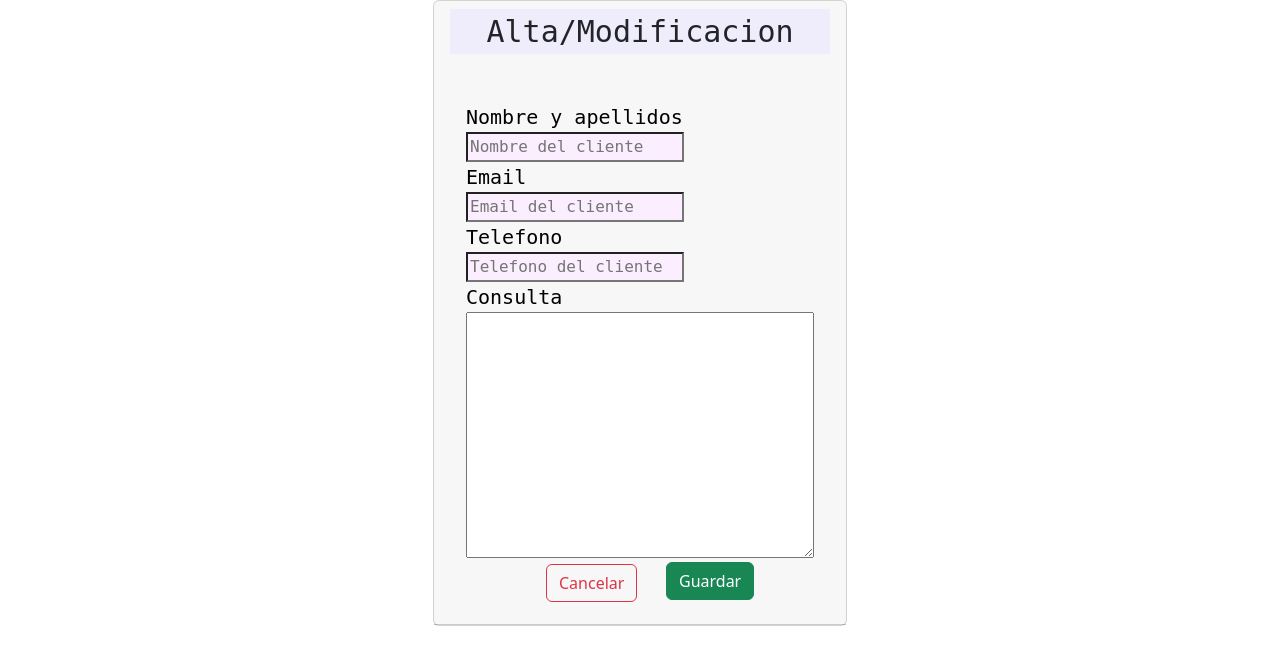
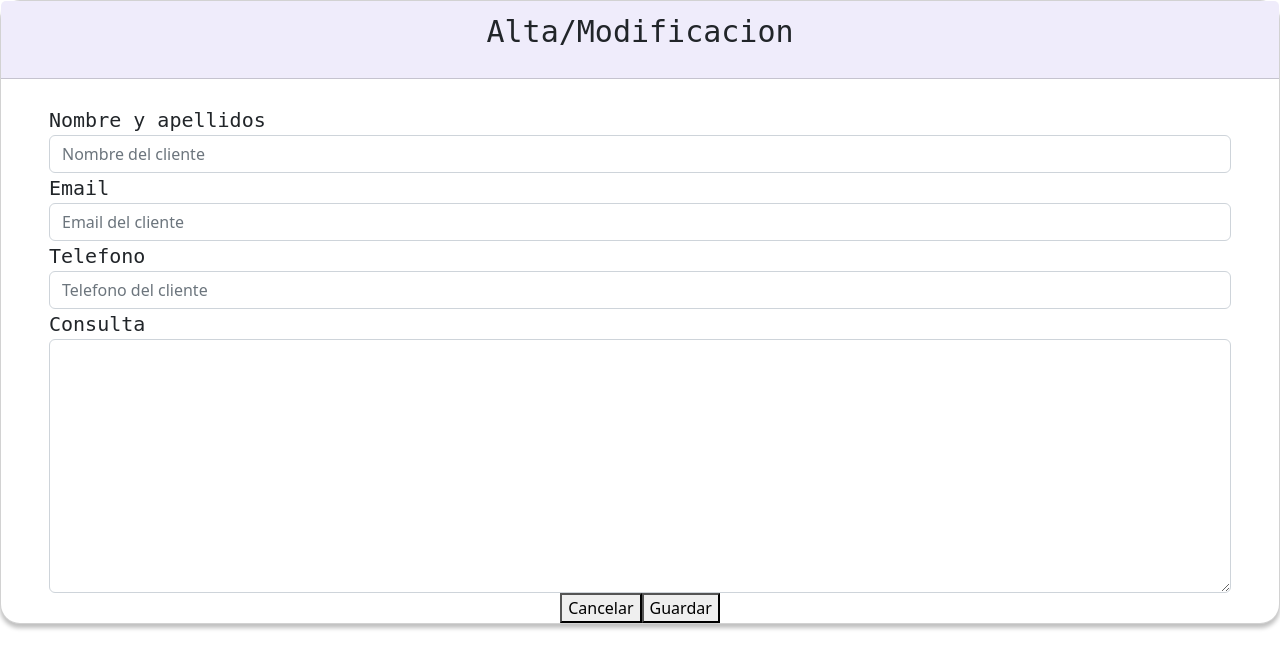
Before and after one commit to Sergio-Fernandez-Dev/quintomilenio, a PHP site: page /?action=create in a window 1280 px wide. Shown: the top 669 px of the page. Run offline with PHP 8.4, Linux system fonts and the light colour scheme.

Commit message:
Form Style Complete

```diff
--- a/src/Views/form.css
+++ b/src/Views/form.css
@@ -12,7 +12,7 @@ label{
     font-family: monospace;
     font-size: 20px;
     font-style: bold;
-    color: black;
+
     max-width: 100%;
 
 }
@@ -39,53 +39,49 @@ h1{
 
 }
 
-.card-mb-3{
-    border-radius: 1px;
-    box-shadow: 0 10px 20px 0;
-    margin-top: 320px;
+.card{
+    border-radius: 20px;
+    box-shadow: 0px 4px 4px rgba(0, 0, 0, 0.25);
+    width: 100%;
 
 
 }
 
 .card-body{
-    max-width: 260px;
-    max-width: 380px;
    /* background-color: aqua; */
-
+   padding: 0 3rem;
 
 }
-.card-dataa{
+.form-edit{
+    display: flex;
+    align-items: left;
+    justify-content: center;
+    flex-direction: column;
+}
+
+.card-data{
 
     max-width: 100%;
-
+    margin-top: 10px;
 }
 
-
-.saveButton{
-    display: grid;
-    grid-row: end;
-    width:20px;
-    padding-top: 10px;
-    margin-left: 200px;
-    margin-top: -50px;
-
-
-}
-.cancellButton{
-    display: grid;
-    grid-row: start;
-    width:80px;
-    padding-top: -10px;
-    margin-left: 80px;
+.buttons-container{
+ display: flex;
+ justify-content: center;
 
 
 }
 
-input{
+.buttons{
+    display: flex;
+    justify-content: space-between;
+    align-items: center;
+    max-width: 600px;
 
-    font-family: monospace;
-    background-color: rgb(251, 238, 255);
-    max-width: 100%;
+}
+
+.card-header{
+    background-color: #EFECFB;
 
 }
 
--- a/src/Views/form.php
+++ b/src/Views/form.php
@@ -33,35 +33,41 @@ if ($data["action"] == "update") {
         <link rel="stylesheet" href="src/Views/form.css">
         <div class='card mb-3' style='max-width: 80em;'>
             <div class='card-header'>
+
                 <p class='card-tittle'>Alta/Modificacion</p>
+
+            </div>
                 <div class='card-body '>
 
-                    <form method="post" action='?action=<?php echo $data['action'] ?>&id=<?php echo $id ?>'>
+                    <form method="post" class="form-edit" action='?action=<?php echo $data['action'] ?>&id=<?php echo $id ?>'>
 
                         <p class='card-data'></p>
                         <label for="name">Nombre y apellidos </label>
-                        <input type="text" name="name" value="<?php echo $name; ?>" placeholder="Nombre del cliente" required>
+                        <input type="text" class="form-control" name="name" value="<?php echo $name; ?>" placeholder="Nombre del cliente" required>
 
 
                         <label for="email">Email</label>
-                        <input type="text" name="email" value="<?php echo $email; ?>" placeholder="Email del cliente" required>
+                        <input type="text" class="form-control" name="email" value="<?php echo $email; ?>" placeholder="Email del cliente" required>
 
 
                         <label for="phone">Telefono</label>
-                        <input type="text" name="phone" value="<?php echo $phone; ?>" placeholder="Telefono del cliente" required>
+                        <input type="text" class="form-control" name="phone" value="<?php echo $phone; ?>" placeholder="Telefono del cliente" required>
 
                         <label for="issue">Consulta</label>
-                        <textarea name="user_query" rows="10" cols="50" required><?php echo $userQuery; ?> </textarea>
+                        <textarea name="user_query" class="form-control" rows="10" cols="50" required><?php echo $userQuery; ?> </textarea>
 
                     </form>
-                    <div class='cancellButton'>
-                        <button type="reset" class="btn btn-outline-danger">Cancelar</button>
-                    </div>
-                    <div class="saveButton">
-                        <button type="submit" class="btn btn-success">Guardar</button>
+                    <div class="buttons-container">
+                        <div class='buttons'>
+                            <a href="/quintomilenio">
+                            <button type="reset"  class="secondary-button">Cancelar</button>
+                            </a>
+
+
+                            <button type="submit" class="main-button">Guardar</button>
+                        </div>
                     </div>
                 </div>
-            </div>
         </div>
 
     </main>
```
